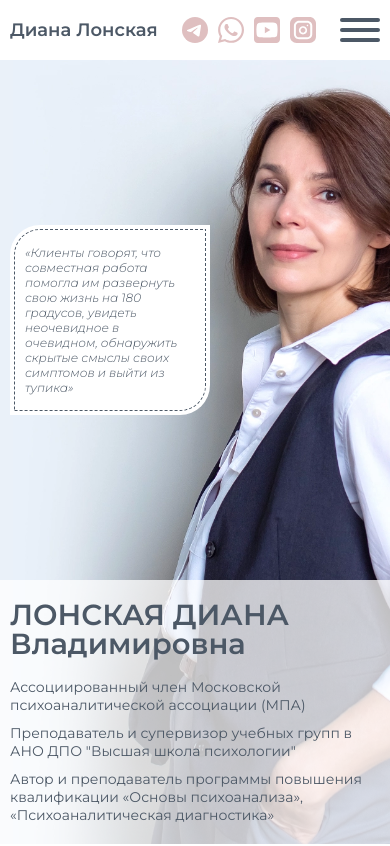
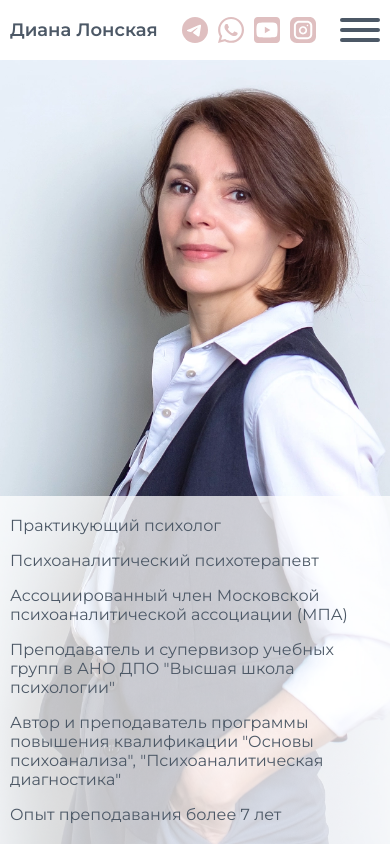
Before and after one commit to maksymbashkatov/psychologist, a Next.js app: page /obo-mne in a window 390 px wide. Shown: the top 846 px of the page. Built offline with nearby package versions, Linux system fonts and the light colour scheme.

Commit message:
refactor: correct About me (separate page) first block (all ekrans)

```diff
--- a/app/obo-mne/components/hero.module.css
+++ b/app/obo-mne/components/hero.module.css
@@ -19,7 +19,7 @@
 .firstTitle {
   display: grid;
   row-gap: 20px;
-  font-size: 80px;
+  font-size: 60px;
   font-weight: 500;
   line-height: 1;
 }
@@ -32,46 +32,49 @@
   text-transform: uppercase;
 }
 
-.firstTitle > span:nth-child(2) {
-  justify-self: end;
-}
-
 .secondTitle {
   display: grid;
-  row-gap: 20px;
+  grid-template-columns: auto 1fr;
+  align-items: center;
+  row-gap: 40px;
+  column-gap: 20px;
   font-size: 22px;
   font-weight: 400;
   max-width: 772px;
 }
 
-.quote {
-  font-size: 20px;
-  font-weight: 300;
-  font-style: italic;
-  max-width: 772px;
-  background: #FFF;
-  padding: 30px;
-  outline: 1px dashed #4C5866;
-  outline-offset: -8px;
-  border-radius: 60px 0px;
+.serial {
+  width: 56px;
+  justify-self: center;
+  text-align: center;
+  font-size: 44px;
+  font-weight: 200;
+  border: 1px solid #4C5866;
+  border-radius: 50%;
 }
 
 .title {
   display: none;
 }
 
-@media (min-width: 1025px) and (max-width: 1319px) {
+@media (min-width: 1025px) and (max-width: 1366px) {
   .hero {
     height: calc(100vh - 100px);
   }
 
   .firstTitle {
     row-gap: 18px;
+    font-size: 50px;
   }
 
   .secondTitle {
     row-gap: 18px;
     font-size: 20px;
+  }
+
+  .serial {
+    width: 50px;
+    font-size: 40px;
   }
 }
 
@@ -100,29 +103,13 @@
   .title {
     margin: 0 auto;
     padding: 20px;
-    display: grid;
-    row-gap: 20px;
+    display: block;
   }
 
   .title >:nth-child(1) {
-    row-gap: 2px;
-    font-size: 29px;
-    font-weight: 600;
-    line-height: 1;
-
-    span {
-      display: block;
-    }
-  }
-
-  .title >:nth-child(1) >:nth-child(1) {
-    text-transform: uppercase;
-  }
-
-  .title >:nth-child(2) {
     display: grid;
-    row-gap: 10px;
-    font-size: 14px;
+    row-gap: 30px;
+    font-size: 20px;
     max-width: 100%;
     font-weight: 400;
 
@@ -135,20 +122,11 @@
     justify-content: normal;
     align-content: normal;
   }
-
-  .quote {
-    align-self: center;
-    font-size: 14px;
-    max-width: 350px;
-    padding: 20px 15px;
-    outline-offset: -5px;
-    border-radius: 30px 0px;
-  }
 }
 
 @media (max-width: 540px) {
   .hero {
-    background-position: right calc(50% - 90px) bottom 0;
+    background-position: center bottom 0;
     background-size: auto calc(100svh - 60px);
     height: calc(100svh - 60px);
   }
@@ -156,11 +134,10 @@
   .title {
     max-width: 380px;
     padding: 20px 5px;
-    row-gap: 20px;
   }
 
-  .quote {
-    font-size: 12px;
-    max-width: 200px;
+  .title >:nth-child(1) {
+    row-gap: 16px;
+    font-size: 16px;
   }
 }
--- a/app/obo-mne/components/hero.tsx
+++ b/app/obo-mne/components/hero.tsx
@@ -8,22 +8,23 @@ export default function Hero() {
         <span>Владимировна</span>
       </h1>
       <h2 className={styles.secondTitle}>
-        <span>Ассоциированный член Московской психоаналитической ассоциации (МПА) </span>
-        <span>Преподаватель и супервизор учебных групп в АНО ДПО "Высшая школа психологии"</span>
-        <span>Автор и преподаватель программы повышения квалификации «Основы психоанализа», «Психоаналитическая диагностика»</span>
+        <span className={styles.serial}>1</span><span>Практикующий психолог</span>
+        <span className={styles.serial}>2</span><span>Психоаналитический психотерапевт</span>
+        <span className={styles.serial}>3</span><span>Ассоциированный член Московской психоаналитической ассоциации (МПА)</span>
+        <span className={styles.serial}>4</span><span>Преподаватель и супервизор учебных групп в АНО ДПО "Высшая школа психологии"</span>
+        <span className={styles.serial}>5</span><span>Автор и преподаватель программы повышения квалификации "Основы психоанализа", "Психоаналитическая диагностика"</span>
+        <span className={styles.serial}>6</span><span>Опыт преподавания более 7 лет</span>
       </h2>
-      <p className={styles.quote}>«Клиенты говорят, что совместная работа помогла им развернуть свою жизнь на 180 градусов, увидеть неочевидное в очевидном, обнаружить скрытые смыслы своих симптомов и выйти из тупика»</p>
     </div>
     <div className={styles.titleBack}>
       <div className={styles.title}>
-        <h1>
-          <span>Лонская Диана</span>
-          <span>Владимировна</span>
-        </h1>
         <h2>
-          <span>Ассоциированный член Московской психоаналитической ассоциации (МПА) </span>
+          <span>Практикующий психолог</span>
+          <span>Психоаналитический психотерапевт</span>
+          <span>Ассоциированный член Московской психоаналитической ассоциации (МПА)</span>
           <span>Преподаватель и супервизор учебных групп в АНО ДПО "Высшая школа психологии"</span>
-          <span>Автор и преподаватель программы повышения квалификации «Основы психоанализа», «Психоаналитическая диагностика»</span>
+          <span>Автор и преподаватель программы повышения квалификации "Основы психоанализа", "Психоаналитическая диагностика"</span>
+          <span>Опыт преподавания более 7 лет</span>
         </h2>
       </div>
     </div>
```
